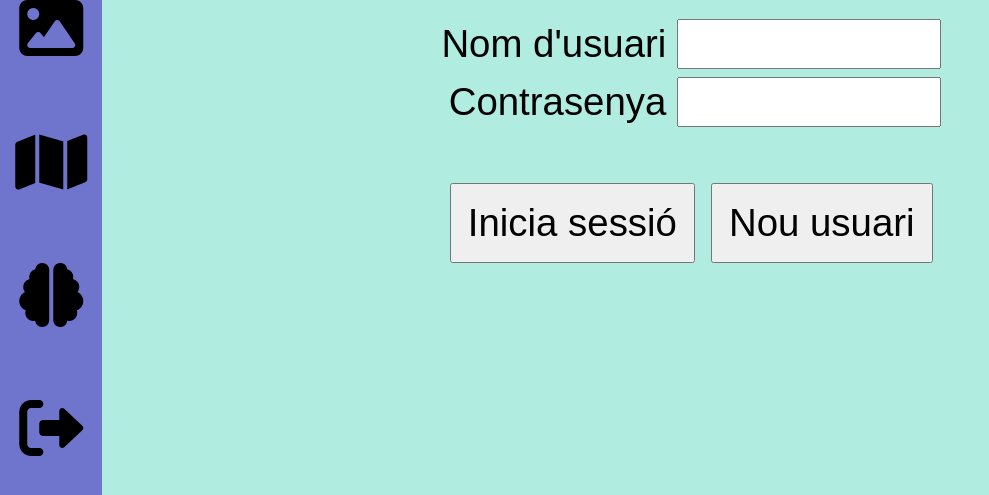
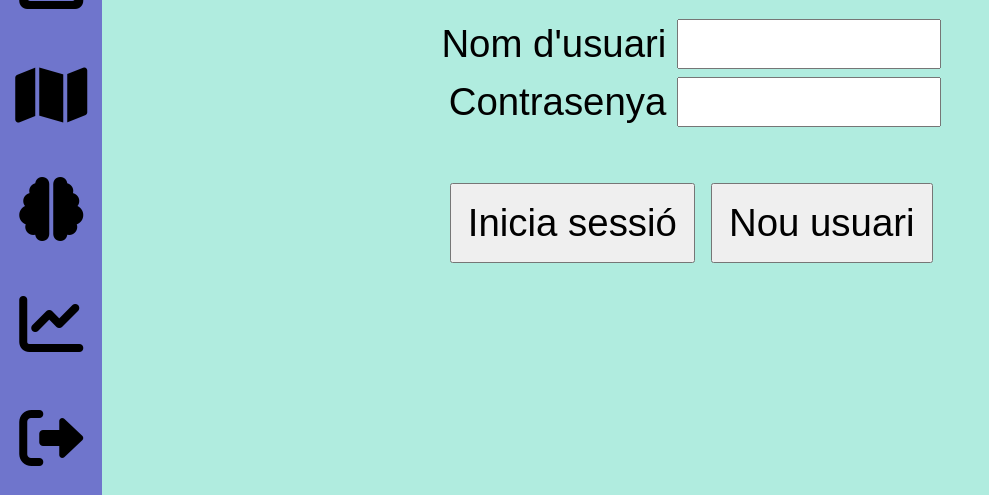
Before and after one commit to PereGarciaTafalla/webappPereGarciaTafalla, a plain HTML site: page index.html in a window 1280 px wide. Shown: the part 305-800 px from the top of the page, without its empty margins (0-989 px from the left). Drawn offline with Linux system fonts and the light colour scheme.

Commit message:
chartline

```diff
--- a/index.html
+++ b/index.html
@@ -68,6 +68,7 @@
       <i id="boto_3" class="fa-solid fa-image"></i>     <!-- galeria -->
       <i id="boto_4" class="fa-solid fa-map"></i>    <!-- mapa -->
       <i id="boto_5" class="fa-solid fa-brain"></i>
+      <i id="boto_5" class="fa-solid fa-chart-line"></i>
       <i class="fa-solid fa-right-from-bracket"></i>    <!-- tancar sessió -->
       </div>
     </div>
```
